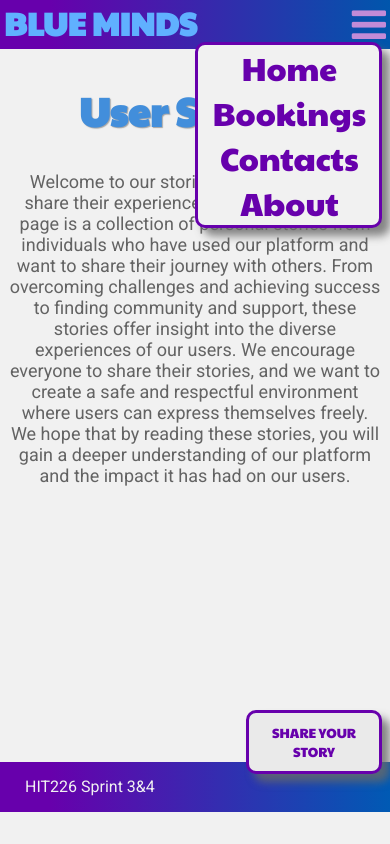
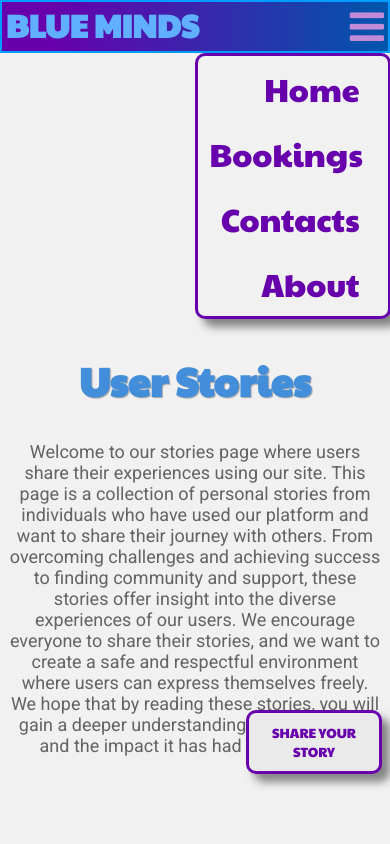
Before and after one commit to KyleEsson/HIT226-Group8, a plain HTML site: page stories.html in a window 390 px wide. Both pictures are taken after a click on the element 195 px from the left and 47 px from the top of the page. Shown: the top 844 px of the page. Drawn offline with Linux system fonts and the light colour scheme.

Commit message:
mobile adjustments
sticky nav bar

```diff
--- a/css/css.css
+++ b/css/css.css
@@ -9,7 +9,6 @@
     border: 0;
     outline: 0;
     overflow-x: hidden;
-
 }
 
 
@@ -22,6 +21,7 @@
     color: #f1f1f1;
     height: 50px;
     line-height: 0px;
+
 }
 
 footer p {
@@ -44,22 +44,27 @@
     background: linear-gradient(90deg, #6700ac 13%, #0056ac 100%);
     position: relative;
     top: 1%;
+    border: solid;
+    border-color: #009dff;
+    border-width: 2px;
 }
 
 /* Hide the links inside the navigation menu (except for logo/home) */
 .links {
     display: none;
-    margin-left: 83%;
+    flex-direction: column;
+    width: 250px;
+    margin-right: .8%;
+    margin-top: 0;
+    padding-right: 40px;
     text-align: right;
     background-color: #f1f1f1;
     border: solid;
     border-color: #6700ac;
     border-radius: 10px;
-    text-align: center;
-    margin-right: .8%;
     position: absolute;
-    top: 7%;
-    margin-top: 0;
+    top: 6%;
+    right: .5%;
     box-shadow: 8px 8px 8px rgba(105, 105, 105, 0.8);
 }
 
@@ -101,6 +106,8 @@
         margin-left: 50%;
         margin-right: 2%;
         top: 5%;
+        width: 150px;
+        position: sticky;
     }
 
     .navLinks {
@@ -113,6 +120,15 @@
 
     .icon i {
         font-size: 40px;
+    }
+
+    section {
+        min-height: calc(100vh - 145px);
+    }
+
+    .topnav {
+        position: sticky;
+        top: 0;
     }
 }
 
@@ -255,7 +271,6 @@
     padding: 10px 10px;
     font-family: 'Paytone One', sans-serif;
     font-size: x-large;
-    position: sticky;
     cursor: pointer;
     position: fixed;
     bottom: 70px;
--- a/scripts/stories.js
+++ b/scripts/stories.js
@@ -8,10 +8,10 @@
 // Toggle between showing and hiding the navigation menu
 function myFunction() {
     var x = document.getElementById("myLinks");
-    if (x.style.display === "block") {
+    if (x.style.display === "flex") {
         x.style.display = "none";
     } else {
-        x.style.display = "block";
+        x.style.display = "flex";
     }
 }
 
```
